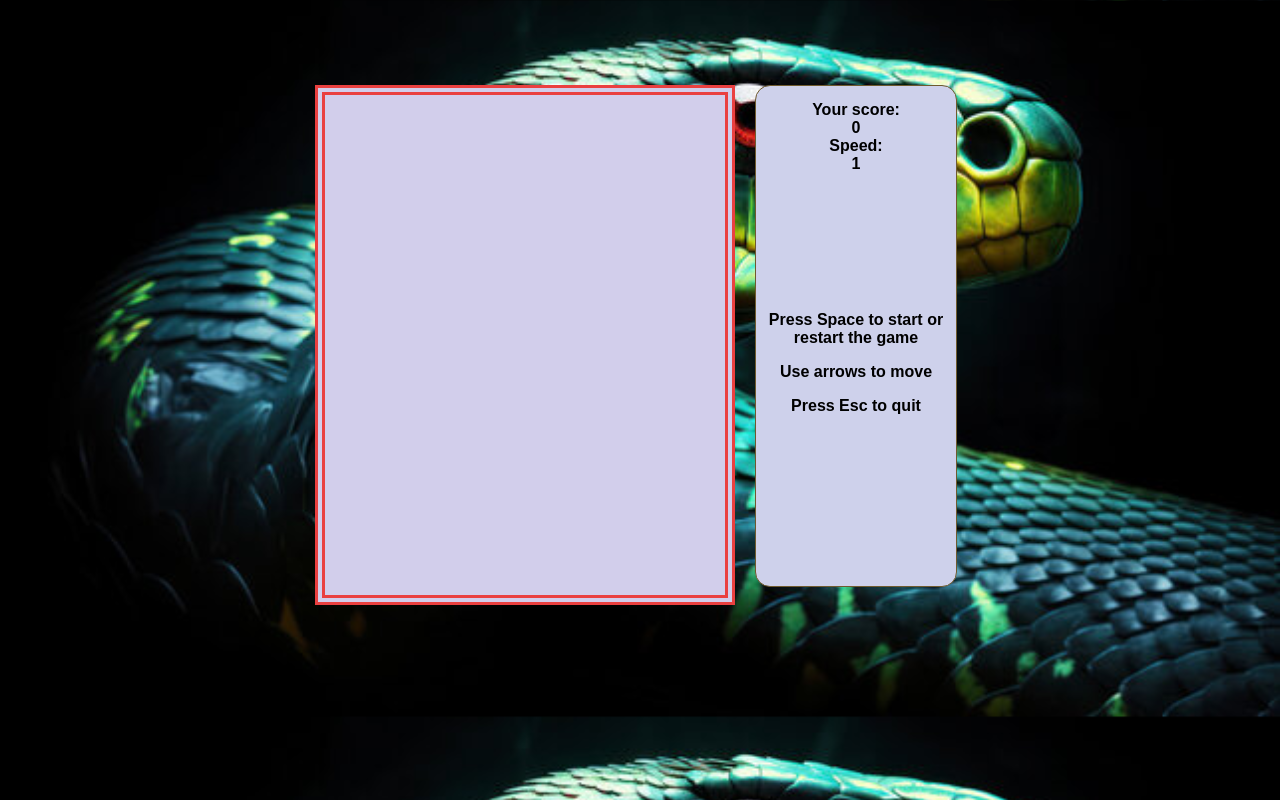
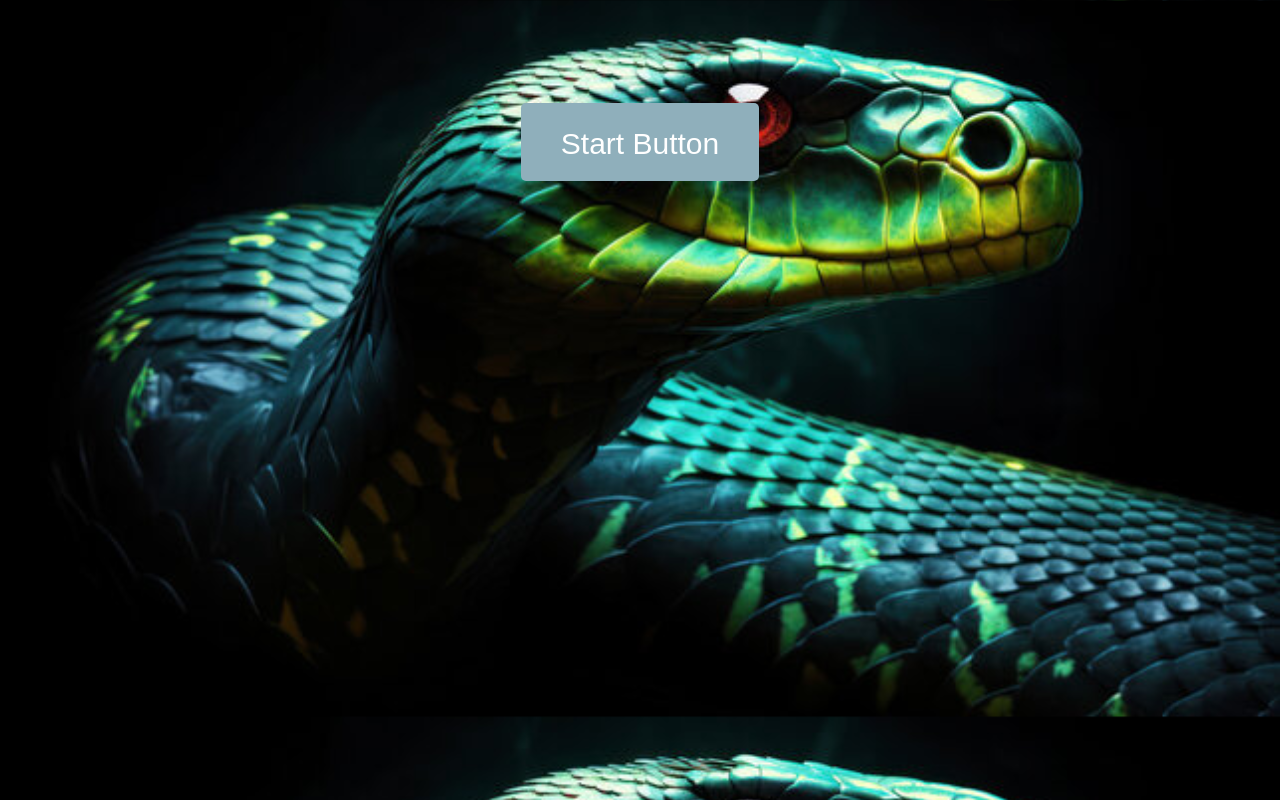
Before and after one commit to 95Ay/1-Snake-game-, a plain HTML site: page index.html in a window 1280 px wide. Drawn offline with nearby package versions, Linux system fonts and the light colour scheme.

Commit message:
final Game

```diff
--- a/index.html
+++ b/index.html
@@ -9,6 +9,11 @@
         <title> snake game</title>
     </head>
     <body>
+        <div id="start-screen" Start Screen >
+            <br>
+            <button id="start-button"> Start Button</button>
+        </div>
+
         <div id='game'>
             <div id='gameField'>
             </div>
--- a/script.js
+++ b/script.js
@@ -1,3 +1,6 @@
+window.onload = function () {
+
+
 let gameBoard;
 let snake;
 let moveDirection = 'right';
@@ -8,17 +11,14 @@ let roundNum = 1;
 let eatenItemsCount =0;
 let MAX_FOOD_ITEMS = 12;
 
-
-/*window.onload = function () {
 	const startButton = document.getElementById("start-button");
 	const restartButton = document.getElementById("restart-button");
+	const startScreen = document.getElementById("start-screen");
+	const gameScreen = document.getElementById("game");
 	startButton.addEventListener("click", function () {
-	  startGame();
+	 startScreen.style.display = "none" ;
+	 gameScreen.style.display = "block";
 	});
-	restartButton.addEventListener("click", () => {
-	  window.location.reload();
-	});
-}*/
 
 //actual field size(400px) divided by corresponding bodypart size(8px)
 let gameFieldRelativeWidth = 50;
@@ -149,3 +149,5 @@ function startNextRound() {
 	clearInterval(gameExecutor);
 	gameExecutor = setInterval(move,gameSpeed);
 };
+
+}
--- a/style.css
+++ b/style.css
@@ -1,7 +1,7 @@
 body {
-	background-color: #E01B6A;
 	background-image: url(./background.png);
 	background-size: cover;
+	background-color: #E01B6A;
 	display: flex;
 	align-items: center;
 	justify-content: center;
@@ -11,7 +11,7 @@ body {
 
 #game {
 	width: 650px;
-
+	display: none;
 }
 
 #gameField {
@@ -75,3 +75,22 @@ body {
 	visibility:hidden;
 	color:#E01B6A;
 }
+
+
+body button {
+	font-size: 30px;
+	background-color: #8fafbb;
+	color: #fff;
+	padding: 20px 40px;
+	border: 0;
+	box-shadow: 0;
+	border-radius: 5px;
+	margin-bottom: 50px;
+
+  }
+
+  #start-button {
+	align-items: center;
+	justify-content: center;
+	padding-top: 10%;
+  }
```
Also changed, not shown: logo.png (added).
